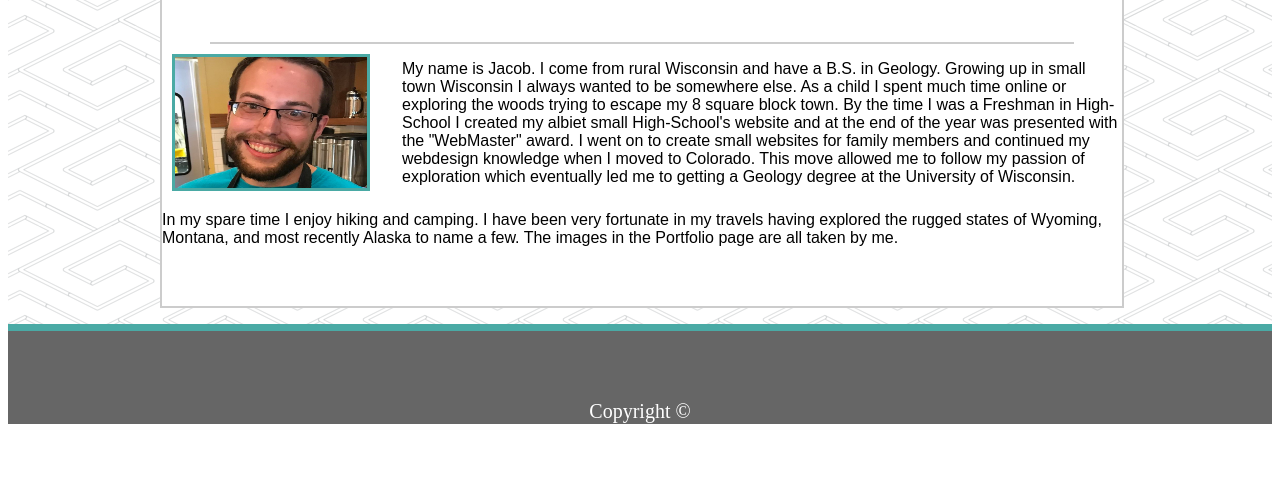
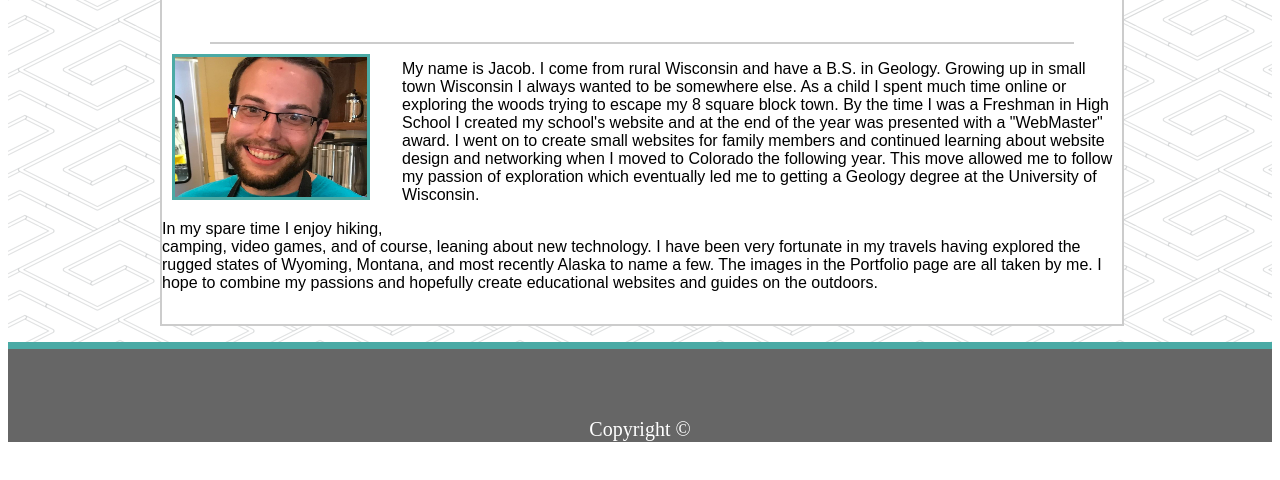
Before and after one commit to adventuroussheep/Basic-Portfolio, a plain HTML site: page index.html in a window 1280 px wide. Shown: the part 182-662 px from the top of the page. Drawn offline with Linux system fonts and the light colour scheme.

Commit message:
edited my about me page

```diff
--- a/index.html
+++ b/index.html
@@ -21,10 +21,10 @@
               <div class="body-body">
                 <img class="profile-picture" src="./assets/images/profile-pic.jpg" alt="Profile Picture">
                 <div class="content1">
-                <p>My name is Jacob. I come from rural Wisconsin and have a B.S. in Geology. Growing up in small town Wisconsin I always wanted to be somewhere else. As a child I spent much time online or exploring the woods trying to escape my 8 square block town. By the time I was a Freshman in High-School I created my albiet small High-School's website and at the end of the year was presented with the "WebMaster" award. I went on to create small websites for family members and continued my webdesign knowledge when I moved to Colorado. This move allowed me to follow my passion of exploration which eventually led me to getting a Geology degree at the University of Wisconsin.</p>
+                <p>My name is Jacob. I come from rural Wisconsin and have a B.S. in Geology. Growing up in small town Wisconsin I always wanted to be somewhere else. As a child I spent much time online or exploring the woods trying to escape my 8 square block town. By the time I was a Freshman in High School I created my school's website and at the end of the year was presented with a "WebMaster" award. I went on to create small websites for family members and continued learning about website design and networking when I moved to Colorado the following year. This move allowed me to follow my passion of exploration which eventually led me to getting a Geology degree at the University of Wisconsin.</p>
                 </div>
                 <div class="content2">
-                    <p>In my spare time I enjoy hiking and camping. I have been very fortunate in my travels having explored the rugged states of Wyoming, Montana, and most recently Alaska to name a few. The images in the Portfolio page are all taken by me.</p>
+                    <p>In my spare time I enjoy hiking, camping, video games, and of course, leaning about new technology. I have been very fortunate in my travels having explored the rugged states of Wyoming, Montana, and most recently Alaska to name a few. The images in the Portfolio page are all taken by me. I hope to combine my passions and hopefully create educational websites and guides on the outdoors.</p>
                 </div>
             </div>
           </div>
```
